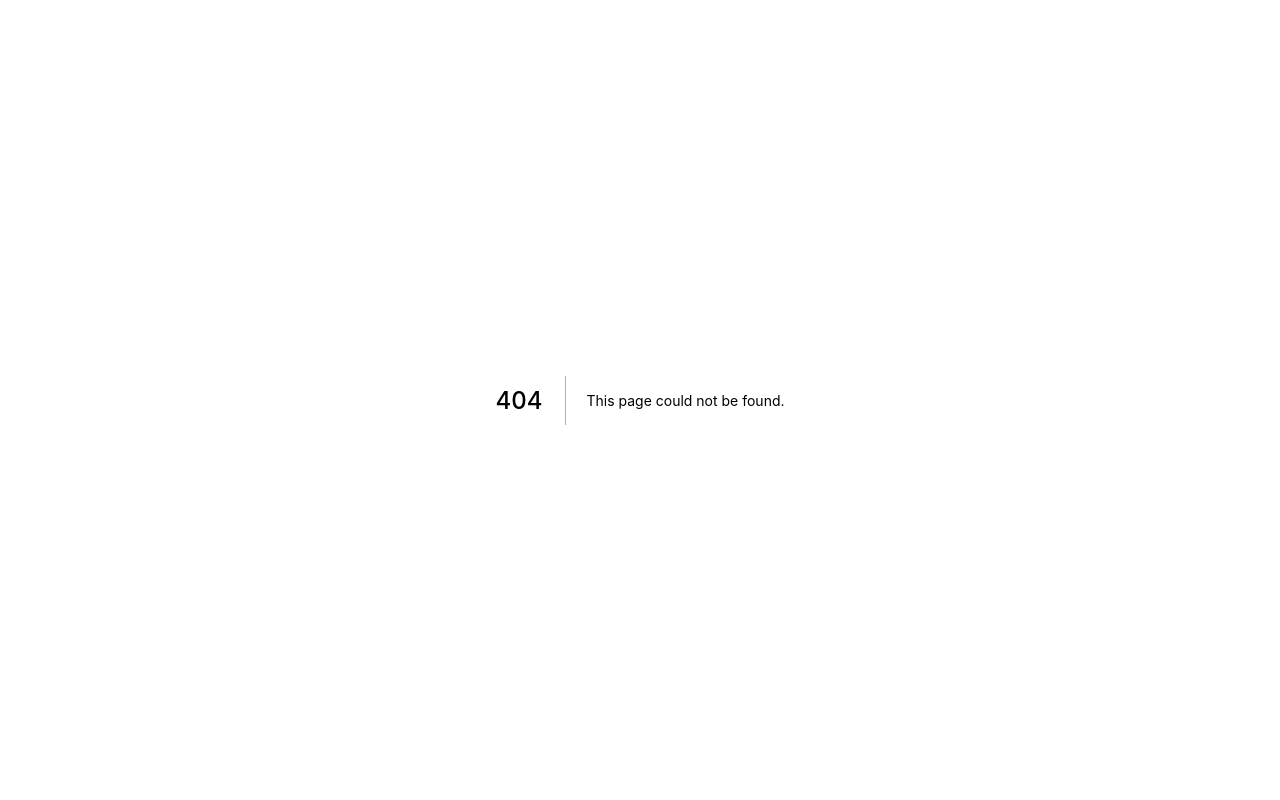
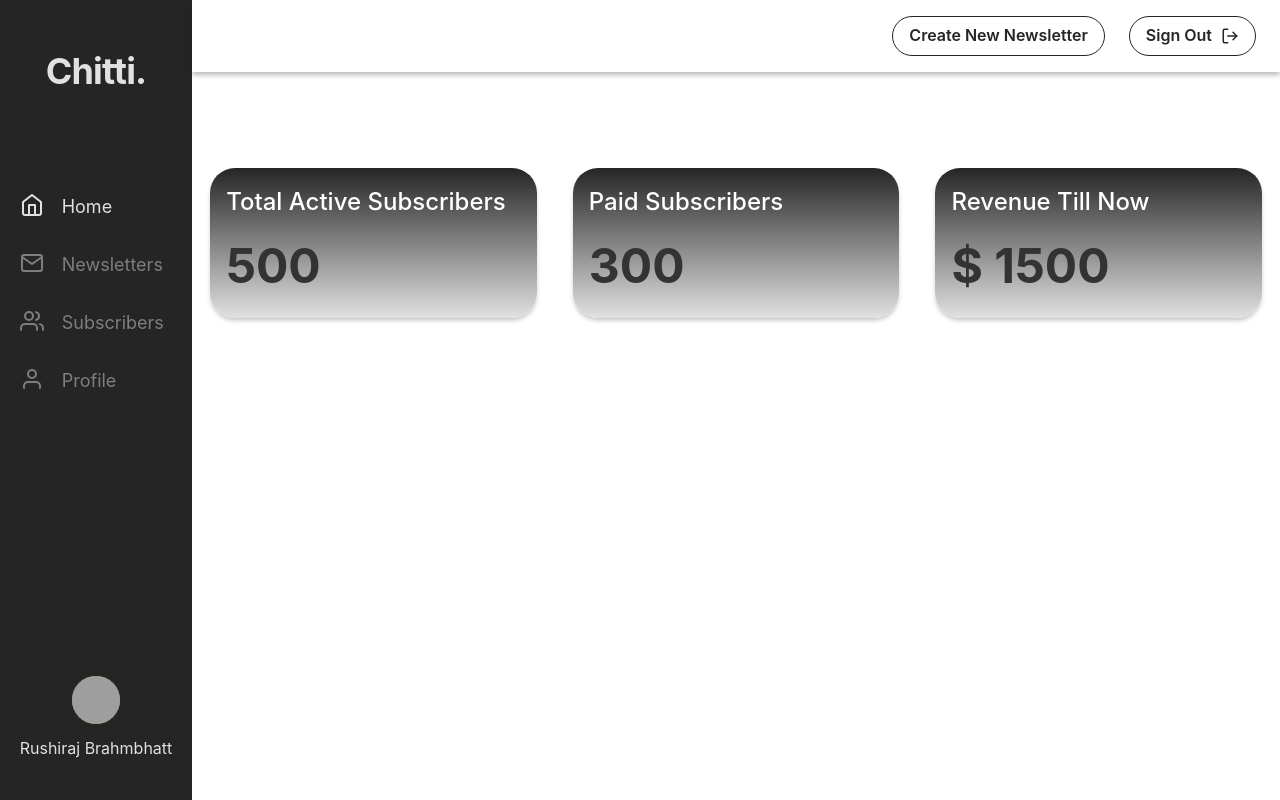
Before and after one commit to sriramkasyap/chitti-creators-dashboard, a Next.js app: page /dashboard/home/home in a window 1280 px wide. Before the commit this address had no page. Built offline with nearby package versions, Linux system fonts and the light colour scheme; grey boxes are pictures that could not be loaded.

Commit message:
Dashboard Home Page

```diff
--- /dev/null
+++ b/constants/variables.scss
@@ -0,0 +1,7 @@
+$bright-white: #e1e1e1;
+$bright-gray: #7e7e7e;
+$bright-black: #252525;
+
+$dark-white: #ffffff;
+$dark-light: #e1e1e1;
+$dark-gray: #7e7e7e;
--- /dev/null
+++ b/dummy-data.js
@@ -0,0 +1,21 @@
+const DUMMY_CARDS_DATA = [
+  {
+    id: 'e1',
+    title: 'Total Active Subscribers',
+    total: 500
+  },
+  {
+    id: 'e2',
+    title: 'Paid Subscribers',
+    total: 300
+  },
+  {
+    id: 'e3',
+    title: 'Revenue Till Now',
+    total: '$ 1500'
+  }
+]
+
+export function getCardsData() {
+  return DUMMY_CARDS_DATA
+}
--- a/package.json
+++ b/package.json
@@ -8,9 +8,14 @@
     "start": "next start"
   },
   "dependencies": {
+    "@chakra-ui/react": "^1.6.3",
+    "@emotion/react": "^11",
+    "@emotion/styled": "^11",
+    "framer-motion": "^4",
     "next": "10.2.3",
     "react": "17.0.2",
     "react-dom": "17.0.2",
+    "react-icons": "^4.2.0",
     "sass": "^1.35.0"
   }
 }
--- a/pages/_app.js
+++ b/pages/_app.js
@@ -1,7 +1,11 @@
-import "../styles/globals.scss";
+import { ChakraProvider } from '@chakra-ui/react'
 
 function MyApp({ Component, pageProps }) {
-  return <Component {...pageProps} />;
+  return (
+    <ChakraProvider>
+      <Component {...pageProps} />
+    </ChakraProvider>
+  )
 }
 
-export default MyApp;
+export default MyApp
--- a/pages/api/hello.js
+++ /dev/null
@@ -1,5 +0,0 @@
-// Next.js API route support: https://nextjs.org/docs/api-routes/introduction
-
-export default (req, res) => {
-  res.status(200).json({ name: 'John Doe' })
-}
--- /dev/null
+++ b/pages/dashboard/home/home.js
@@ -0,0 +1,149 @@
+import {
+  Flex,
+  Heading,
+  Icon,
+  Link,
+  Text,
+  Avatar,
+  Button,
+  Box
+} from '@chakra-ui/react'
+import { FiHome, FiMail, FiUsers, FiUser, FiLogOut } from 'react-icons/fi'
+
+import { getCardsData } from '../../../dummy-data'
+
+import classes from './home.module.scss'
+
+const HomePage = () => {
+  const cards = getCardsData()
+
+  return (
+    <Flex h='100vh' flexDir='row' overflow='hidden' maxW='2000px'>
+      {/* Column 1 */}
+      <Flex flexDir='column' alignItems='center' className={classes.sidebar}>
+        <Flex flexDir='column' justifyContent='space-between' h='100vh'>
+          <Flex flexDir='column' as='nav'>
+            <Heading
+              mt={50}
+              mb={100}
+              fontSize='4xl'
+              alignSelf='center'
+              letterSpacing='tight'
+            >
+              Chitti.
+            </Heading>
+            <Flex
+              flexDir='column'
+              alignItems='flex-start'
+              justifyContent='center'
+            >
+              <Flex className={classes.sidebarItem}>
+                <Link>
+                  <Icon
+                    as={FiHome}
+                    fontSize='2xl'
+                    className={classes.activeIcon}
+                  />
+                </Link>
+                <Link _hover={{ textDecor: 'none' }}>
+                  <Text className={classes.active}>Home</Text>
+                </Link>
+              </Flex>
+
+              <Flex className={classes.sidebarItem}>
+                <Link>
+                  <Icon as={FiMail} fontSize='2xl' />
+                </Link>
+                <Link _hover={{ textDecor: 'none' }}>
+                  <Text>Newsletters</Text>
+                </Link>
+              </Flex>
+
+              <Flex className={classes.sidebarItem}>
+                <Link>
+                  <Icon as={FiUsers} fontSize='2xl' />
+                </Link>
+                <Link _hover={{ textDecor: 'none' }}>
+                  <Text>Subscribers</Text>
+                </Link>
+              </Flex>
+
+              <Flex className={classes.sidebarItem}>
+                <Link>
+                  <Icon as={FiUser} fontSize='2xl' />
+                </Link>
+                <Link _hover={{ textDecor: 'none' }}>
+                  <Text>Profile</Text>
+                </Link>
+              </Flex>
+            </Flex>
+          </Flex>
+          <Flex flexDir='column' alignItems='center' mb={10} mt={5}>
+            <Avatar name='Rushiraj Brahmbhatt' src='media.png' />
+            <Text textAlign='center' mt={3}>
+              Rushiraj Brahmbhatt
+            </Text>
+          </Flex>
+        </Flex>
+      </Flex>
+
+      {/* Column 2 */}
+      <Flex w='85%' flexDir='column' justifyContent='space-between'>
+        {/* Row 1 */}
+        <Flex
+          flexDir='row'
+          alignItems='center'
+          justifyContent='flex-end'
+          className={classes.topBar}
+        >
+          <Flex className={classes.topbarItem} alignItems='center'>
+            <Button
+              rounded={'full'}
+              variant='outline'
+              className={classes.topbarButton}
+            >
+              Create New Newsletter
+            </Button>
+            <Button
+              rounded={'full'}
+              variant='outline'
+              className={classes.topbarButton}
+            >
+              Sign Out
+              <Icon as={FiLogOut} fontSize='lg' />
+            </Button>
+          </Flex>
+        </Flex>
+
+        {/* Row 2 */}
+        <Flex className={classes.mainContent}>
+          {cards?.map((card) => (
+            <Box
+              key={card.id}
+              rounded={25}
+              marginTop={4}
+              className={classes.dashboardCard}
+            >
+              <Flex
+                p='1em'
+                color='#fff'
+                flexDir='column'
+                h='100%'
+                justifyContent='space-between'
+              >
+                <Text color='#fff' fontSize='2xl' fontWeight='medium'>
+                  {card.title}
+                </Text>
+                <Text fontWeight='bold' fontSize='5xl' color='#333'>
+                  {card.total}
+                </Text>
+              </Flex>
+            </Box>
+          ))}
+        </Flex>
+      </Flex>
+    </Flex>
+  )
+}
+
+export default HomePage
--- /dev/null
+++ b/pages/dashboard/home/home.module.scss
@@ -0,0 +1,78 @@
+@import '../../../constants/variables.scss';
+
+.sidebar {
+  width: 15%;
+  background-color: $bright-black;
+  color: $bright-white;
+  .sidebarItem {
+    color: $bright-gray;
+    font-size: large;
+    p {
+      margin-left: 1em;
+    }
+
+    &:hover {
+      p {
+        color: $bright-white;
+      }
+
+      svg {
+        color: $bright-white;
+      }
+    }
+
+    &:not(:last-child) {
+      margin-bottom: 1.5em;
+    }
+
+    .active {
+      color: $bright-white;
+    }
+
+    .activeIcon {
+      color: $bright-white;
+    }
+  }
+}
+
+.topBar {
+  height: 10vh;
+  color: $bright-black;
+  box-shadow: 0 3px 5px rgba(32, 32, 32, 0.3);
+
+  .topbarItem {
+    margin-right: 1.5em;
+
+    .topbarButton {
+      margin-left: 1.5em;
+      background-color: transparent;
+      color: $bright-black;
+      border-color: $bright-black;
+
+      &:hover {
+        background-color: $bright-black;
+        color: $bright-white;
+        border-color: $bright-black;
+      }
+
+      svg {
+        margin-left: 0.5em;
+      }
+    }
+  }
+}
+
+.mainContent {
+  flex-direction: row;
+  align-items: flex-start;
+  justify-content: space-around;
+  height: 90vh;
+  margin-top: 5rem;
+
+  .dashboardCard {
+    width: 30%;
+    height: 150px;
+    background-image: linear-gradient(to top, $bright-white, $bright-black);
+    box-shadow: 0 3px 5px -1px rgba(32, 32, 32, 0.3);
+  }
+}
--- a/styles/globals.scss
+++ b/styles/globals.scss
@@ -2,8 +2,6 @@ html,
 body {
   padding: 0;
   margin: 0;
-  font-family: -apple-system, BlinkMacSystemFont, Segoe UI, Roboto, Oxygen,
-    Ubuntu, Cantarell, Fira Sans, Droid Sans, Helvetica Neue, sans-serif;
 }
 
 a {
```
Also changed, not shown: pages/index.js (+2 -66 lines), public/media.png (added), 1 other file (tests, documents, lock files or other folders).
